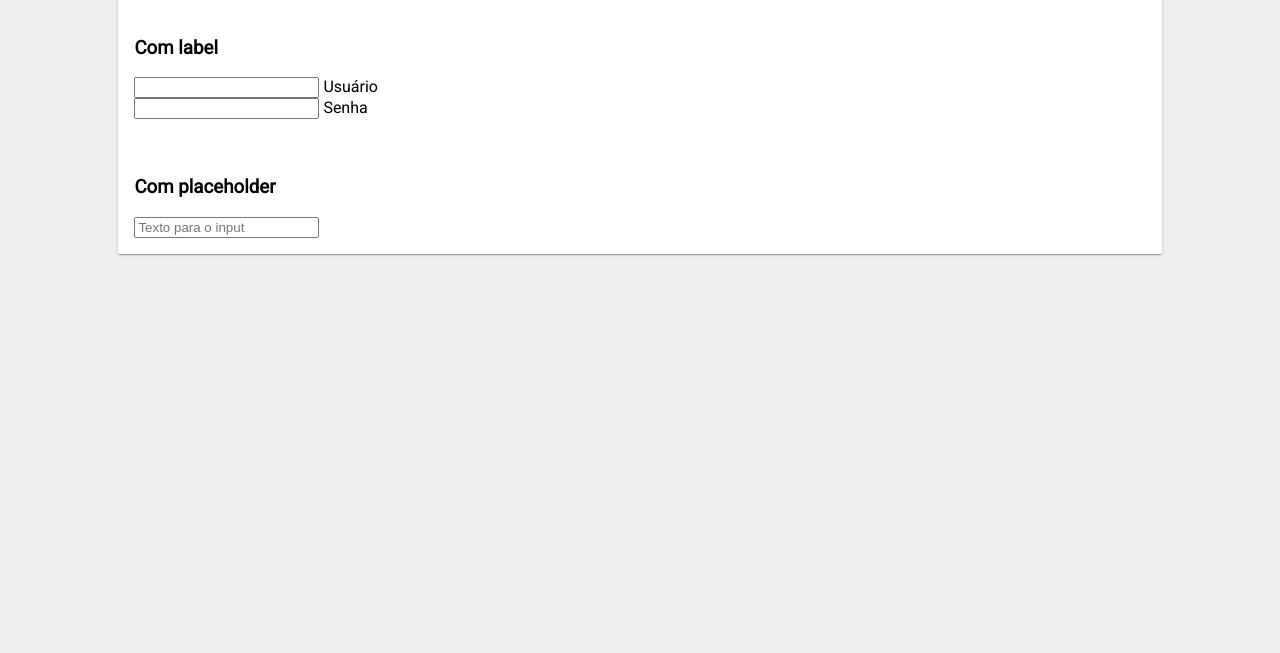
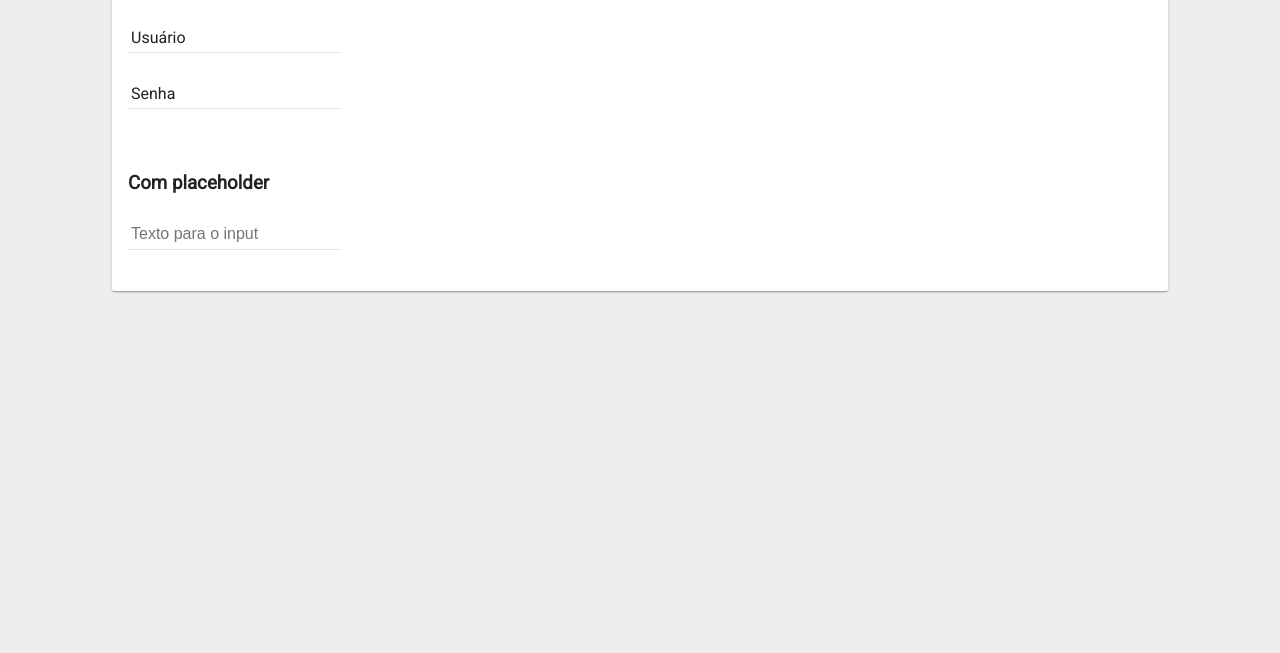
Before and after one commit to victormaestri/Maestrial-Design, a plain HTML site: page index.html in a window 1280 px wide. Shown: the part 147-800 px from the top of the page. Drawn offline with Linux system fonts and the light colour scheme; the site is published under a folder, as on GitHub Pages, so addresses that start at the root find nothing.

Commit message:
correção de diretório de css

```diff
--- a/index.html
+++ b/index.html
@@ -4,7 +4,7 @@
     <meta charset="utf-8">
     <meta name="viewport" content="width=device-width, initial-scale=1.0">
 
-    <link rel="stylesheet" href="/css/vm.css" media="screen" title="no title" charset="utf-8">
+    <link rel="stylesheet" href="./css/vm.css" media="screen" title="no title" charset="utf-8">
     <link href="https://fonts.googleapis.com/css?family=Roboto" rel="stylesheet">
     <title>VM - MD</title>
 
```
